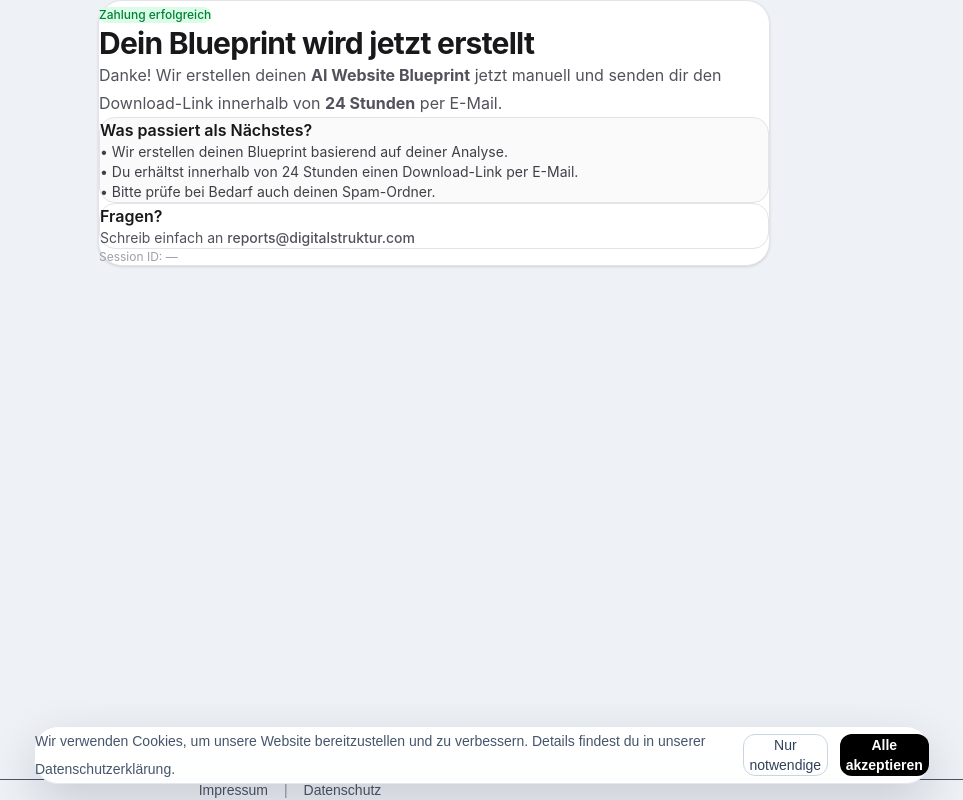
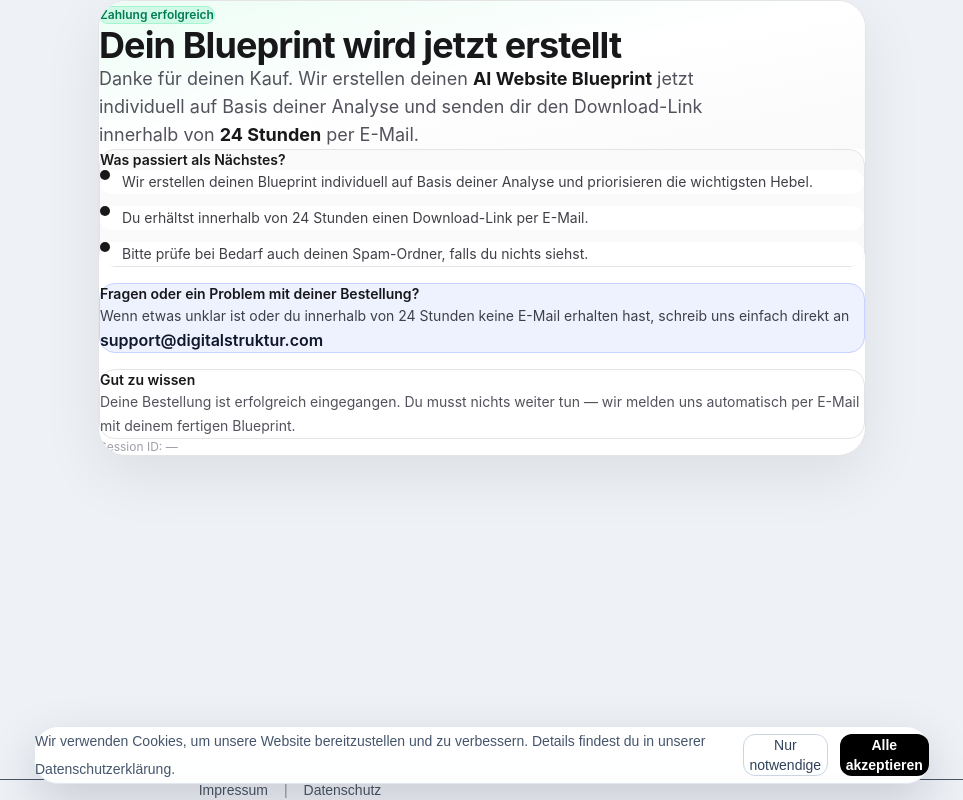
Before and after one commit to robertpetrovic87-code/Digitalstruktur, a Next.js app: page /blueprint/success in a window 1280 px wide. Shown: the whole page, without its empty margins (158-1121 px from the left). Built offline with nearby package versions, Linux system fonts and the light colour scheme.

Commit message:
fix blueprint prompt usage_guide

```diff
--- a/app/blueprint/success/SuccessClient.tsx
+++ b/app/blueprint/success/SuccessClient.tsx
@@ -7,44 +7,94 @@
   const sessionId = sp.get("session_id");
 
   return (
-    <div className="max-w-2xl mx-auto p-8 font-sans">
-      <div className="rounded-3xl border border-zinc-200 bg-white p-8 shadow-sm">
-        <div className="inline-flex items-center rounded-full bg-green-100 px-3 py-1 text-xs font-medium text-green-700">
-          Zahlung erfolgreich
-        </div>
+    <div className="mx-auto max-w-3xl px-5 py-12 font-sans sm:px-6 sm:py-16">
+      <div className="overflow-hidden rounded-[28px] border border-zinc-200 bg-white shadow-[0_20px_60px_rgba(0,0,0,0.08)]">
+        <div className="bg-gradient-to-br from-emerald-50 via-white to-zinc-50 px-6 py-8 sm:px-8 sm:py-10">
+          <div className="inline-flex items-center rounded-full border border-emerald-200 bg-emerald-100 px-3 py-1 text-xs font-semibold text-emerald-700">
+            Zahlung erfolgreich
+          </div>
 
-        <h1 className="mt-4 text-3xl font-bold tracking-tight text-zinc-900">
-          Dein Blueprint wird jetzt erstellt
-        </h1>
+          <h1 className="mt-5 text-3xl font-bold tracking-tight text-zinc-900 sm:text-4xl">
+            Dein Blueprint wird jetzt erstellt
+          </h1>
 
-        <p className="mt-4 text-base leading-7 text-zinc-600">
-          Danke! Wir erstellen deinen <b>AI Website Blueprint</b> jetzt manuell und senden dir den Download-Link innerhalb von <b>24 Stunden</b> per E-Mail.
-        </p>
-
-        <div className="mt-6 rounded-2xl border border-zinc-200 bg-zinc-50 p-5">
-          <div className="font-semibold text-zinc-900">Was passiert als Nächstes?</div>
-          <ul className="mt-3 space-y-2 text-sm text-zinc-700">
-            <li>• Wir erstellen deinen Blueprint basierend auf deiner Analyse.</li>
-            <li>• Du erhältst innerhalb von 24 Stunden einen Download-Link per E-Mail.</li>
-            <li>• Bitte prüfe bei Bedarf auch deinen Spam-Ordner.</li>
-          </ul>
-        </div>
-
-        <div className="mt-6 rounded-2xl border border-zinc-200 bg-white p-5">
-          <div className="font-semibold text-zinc-900">Fragen?</div>
-          <p className="mt-2 text-sm text-zinc-600">
-            Schreib einfach an{" "}
-            <a
-              className="font-medium text-zinc-900 underline"
-              href="mailto:reports@digitalstruktur.com"
-            >
-              reports@digitalstruktur.com
-            </a>
+          <p className="mt-4 max-w-2xl text-base leading-7 text-zinc-600 sm:text-lg">
+            Danke für deinen Kauf. Wir erstellen deinen{" "}
+            <strong className="text-zinc-900">AI Website Blueprint</strong> jetzt
+            individuell auf Basis deiner Analyse und senden dir den Download-Link
+            innerhalb von <strong className="text-zinc-900">24 Stunden</strong>{" "}
+            per E-Mail.
           </p>
         </div>
 
-        <div className="mt-6 text-xs text-zinc-400 break-all">
-          Session ID: {sessionId ?? "—"}
+        <div className="px-6 py-6 sm:px-8 sm:py-8">
+          <div className="grid gap-4">
+            <div className="rounded-2xl border border-zinc-200 bg-zinc-50 p-5">
+              <div className="text-sm font-semibold text-zinc-900">
+                Was passiert als Nächstes?
+              </div>
+
+              <div className="mt-4 grid gap-3">
+                <div className="flex items-start gap-3 rounded-xl bg-white px-4 py-3">
+                  <div className="mt-1 h-2.5 w-2.5 min-w-2.5 rounded-full bg-zinc-900" />
+                  <p className="text-sm leading-6 text-zinc-700">
+                    Wir erstellen deinen Blueprint individuell auf Basis deiner
+                    Analyse und priorisieren die wichtigsten Hebel.
+                  </p>
+                </div>
+
+                <div className="flex items-start gap-3 rounded-xl bg-white px-4 py-3">
+                  <div className="mt-1 h-2.5 w-2.5 min-w-2.5 rounded-full bg-zinc-900" />
+                  <p className="text-sm leading-6 text-zinc-700">
+                    Du erhältst innerhalb von 24 Stunden einen Download-Link per
+                    E-Mail.
+                  </p>
+                </div>
+
+                <div className="flex items-start gap-3 rounded-xl bg-white px-4 py-3">
+                  <div className="mt-1 h-2.5 w-2.5 min-w-2.5 rounded-full bg-zinc-900" />
+                  <p className="text-sm leading-6 text-zinc-700">
+                    Bitte prüfe bei Bedarf auch deinen Spam-Ordner, falls du
+                    nichts siehst.
+                  </p>
+                </div>
+              </div>
+            </div>
+
+            <div className="rounded-2xl border border-indigo-200 bg-indigo-50 p-5">
+              <div className="text-sm font-semibold text-zinc-900">
+                Fragen oder ein Problem mit deiner Bestellung?
+              </div>
+
+              <p className="mt-2 text-sm leading-6 text-zinc-700">
+                Wenn etwas unklar ist oder du innerhalb von 24 Stunden keine
+                E-Mail erhalten hast, schreib uns einfach direkt an
+              </p>
+
+              <a
+                className="mt-3 inline-block text-base font-semibold text-indigo-700 underline underline-offset-4 hover:text-indigo-800"
+                href="mailto:support@digitalstruktur.com"
+              >
+                support@digitalstruktur.com
+              </a>
+            </div>
+
+            <div className="rounded-2xl border border-zinc-200 bg-white p-5">
+              <div className="text-sm font-semibold text-zinc-900">
+                Gut zu wissen
+              </div>
+
+              <p className="mt-2 text-sm leading-6 text-zinc-600">
+                Deine Bestellung ist erfolgreich eingegangen. Du musst nichts
+                weiter tun — wir melden uns automatisch per E-Mail mit deinem
+                fertigen Blueprint.
+              </p>
+            </div>
+          </div>
+
+          <div className="mt-6 text-xs break-all text-zinc-400">
+            Session ID: {sessionId ?? "—"}
+          </div>
         </div>
       </div>
     </div>
```
